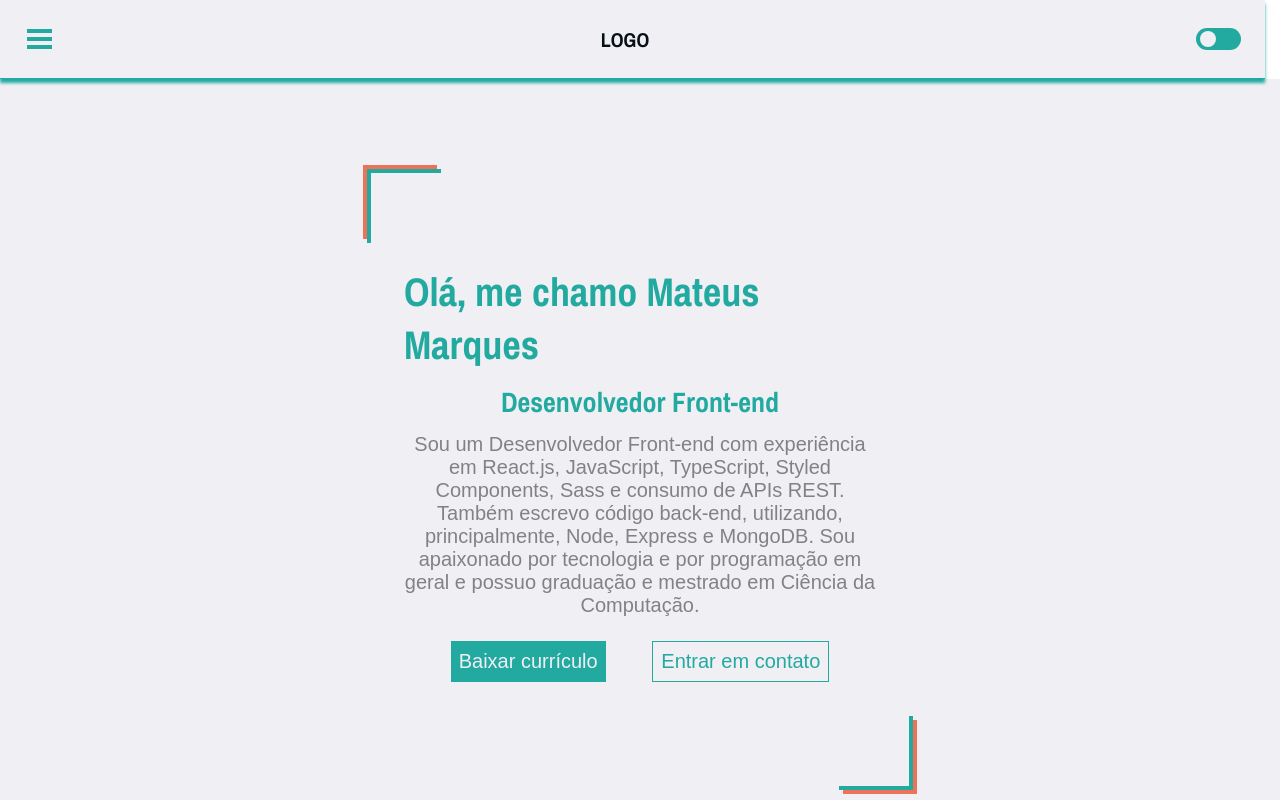
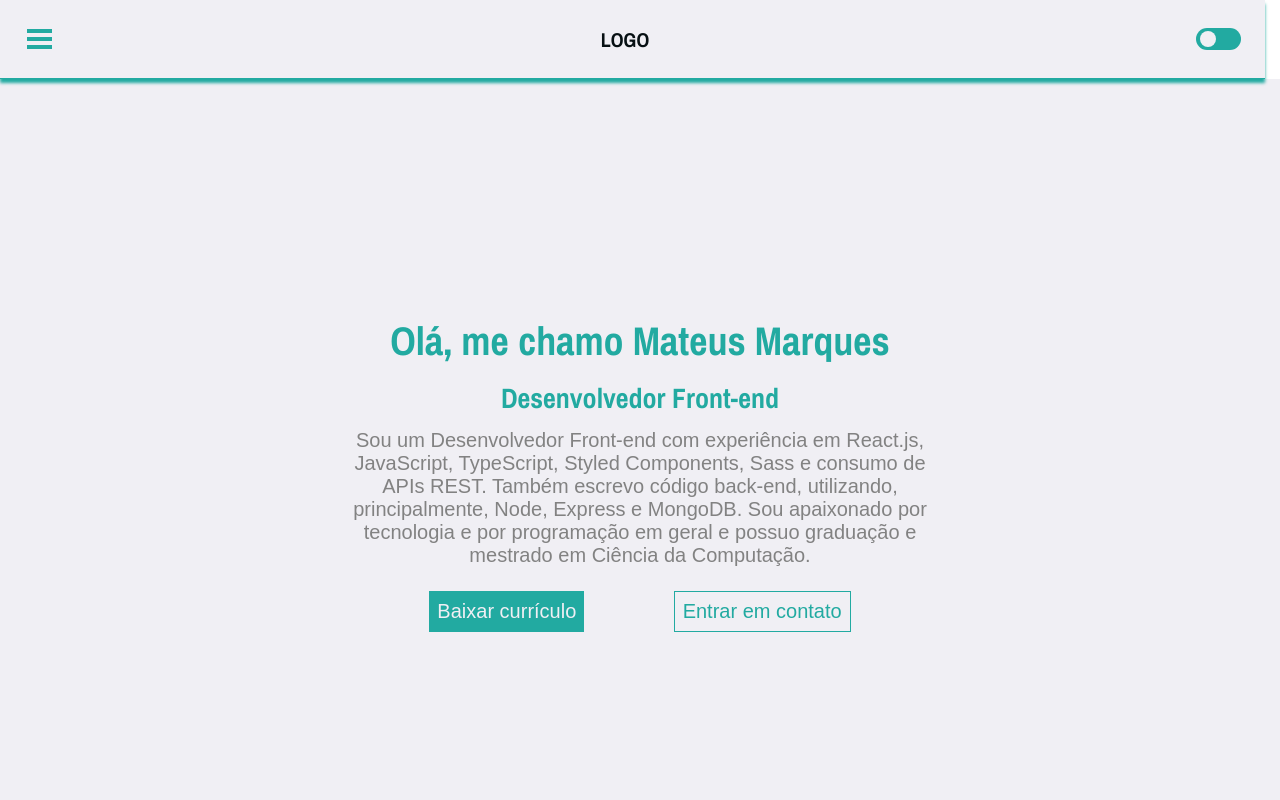
Before and after one commit to mahteusz/Portfolio, a React (Vite) app: page / in a window 1280 px wide. Built offline with nearby package versions, Linux system fonts and the light colour scheme; a web font is replaced by a local one.

Commit message:
FEAT: adding animations to Main UI components

```diff
--- a/src/Components/Main/index.tsx
+++ b/src/Components/Main/index.tsx
@@ -27,20 +27,42 @@ const Main = () => {
 
   return (
     <main className={`main-container ${themeData.theme}`}>
-      <div className={`content-container ${themeData.theme}`}>
-        <h1 className={`content-container__title ${themeData.theme}`}>{introTyping.text}</h1>
-        <h2 className={`content-container__subtitle ${themeData.theme}`}>{devTyping.text}</h2>
-        <span className={`content-container__content ${themeData.theme} ${showContent ? 'visible' : ''}`}>
+      <div
+        className={`content-container ${themeData.theme}
+        ${showContent ? 'visible move' : ''}`}
+      >
+        <h1 className={`content-container__title ${themeData.theme}`}>
+          {introTyping.text}
+        </h1>
+        <h2
+          className={`content-container__subtitle ${themeData.theme}
+          ${showContent ? 'visible' : ''}`}
+        >
+          {devTyping.text}
+          </h2>
+        <span
+          className={`content-container__content ${themeData.theme}
+          ${showContent ? 'visible move' : ''}`}
+        >
           Sou um Desenvolvedor Front-end com experiência em React.js, JavaScript, TypeScript,
-          Styled Components, Sass e consumo de APIs REST. Também escrevo código back-end, utilizando,
-          principalmente, Node, Express e MongoDB. Sou apaixonado por tecnologia e por programação
-          em geral e possuo graduação e mestrado em Ciência da Computação.
+          Styled Components, Sass e consumo de APIs REST. Também escrevo código back-end,
+          utilizando, principalmente, Node, Express e MongoDB. Sou apaixonado por tecnologia
+          e por programação em geral e possuo graduação e mestrado em Ciência da Computação.
         </span>
-        <div className={`content-container__actions ${themeData.theme}`}>
-          <button className={`content-container__button content-container__button--contained ${themeData.theme}`}>
+        <div
+          className={`content-container__actions ${themeData.theme}
+          ${showContent ? 'visible move' : ''}`}
+        >
+          <button
+            className={`content-container__button content-container__button--contained
+            ${themeData.theme}`}
+          >
             Baixar currículo
           </button>
-          <button className={`content-container__button content-container__button--outlined ${themeData.theme}`}>
+          <button
+            className={`content-container__button content-container__button--outlined
+            ${themeData.theme}`}
+          >
             Entrar em contato
           </button>
         </div>
--- a/src/Components/Main/styles.scss
+++ b/src/Components/Main/styles.scss
@@ -15,36 +15,12 @@ main {
   flex-direction: column;
   align-items: center;
   justify-content: center;
-  width: 40%;
+  width: 50%;
   @include themify(color, text);
   @include spacify(gap, small);
   @include spacify(padding, medium);
   @include themify-pseudo-element(before, border-color, primary);
   @include themify-pseudo-element(after, border-color, primary);
-
-  &::before,
-  &::after {
-    content: "";
-    width: 7rem;
-    height: 7rem;
-    position: relative;
-  };
-
-  &::before {
-    top: -1rem;
-    left: -50%;
-    border-top: 0.4rem solid;
-    border-left: 0.4rem solid;
-    box-shadow: -0.4rem -0.4rem #{map-get($dark, secondary)};
-  }
-
-  &::after {
-    bottom: -1rem;
-    right: -50%;
-    border-bottom: 0.4rem solid;
-    border-right: 0.4rem solid;
-    box-shadow: 0.4rem 0.4rem #{map-get($dark, secondary)};
-  }
 
   &__title {
     @include themify(color, primary);
@@ -62,11 +38,18 @@ main {
     @include fontify(secondary, 400, medium);
     text-align: center;
     opacity: 0;
-    transition: opacity 1s ease;
+    visibility: hidden;
+    transform: translateY(5rem);
+    transition: all 0.8s ease;
   }
 
-  &__content.visible {
+  .visible {
     opacity: 1;
+    visibility: visible;
+  }
+
+  .move {
+    transform: translateY(0);
   }
 
   &__actions {
@@ -74,13 +57,17 @@ main {
     width: 100%;
     justify-content: space-evenly;
     @include spacify(margin, small);
+    opacity: 0;
+    visibility: hidden;
+    transform: translateY(5rem);
+    transition: all 0.8s ease;
   }
 
   &__button {
     @include spacify(padding, x-small);
     @include fontify(secondary, 400, medium);
     border: 0;
-    transition: transform 0.5s ease, box-shadow 0.5s ease;
+    transition: all 0.5s ease;
 
     &:hover {
       transform: scale(1.05);
```
